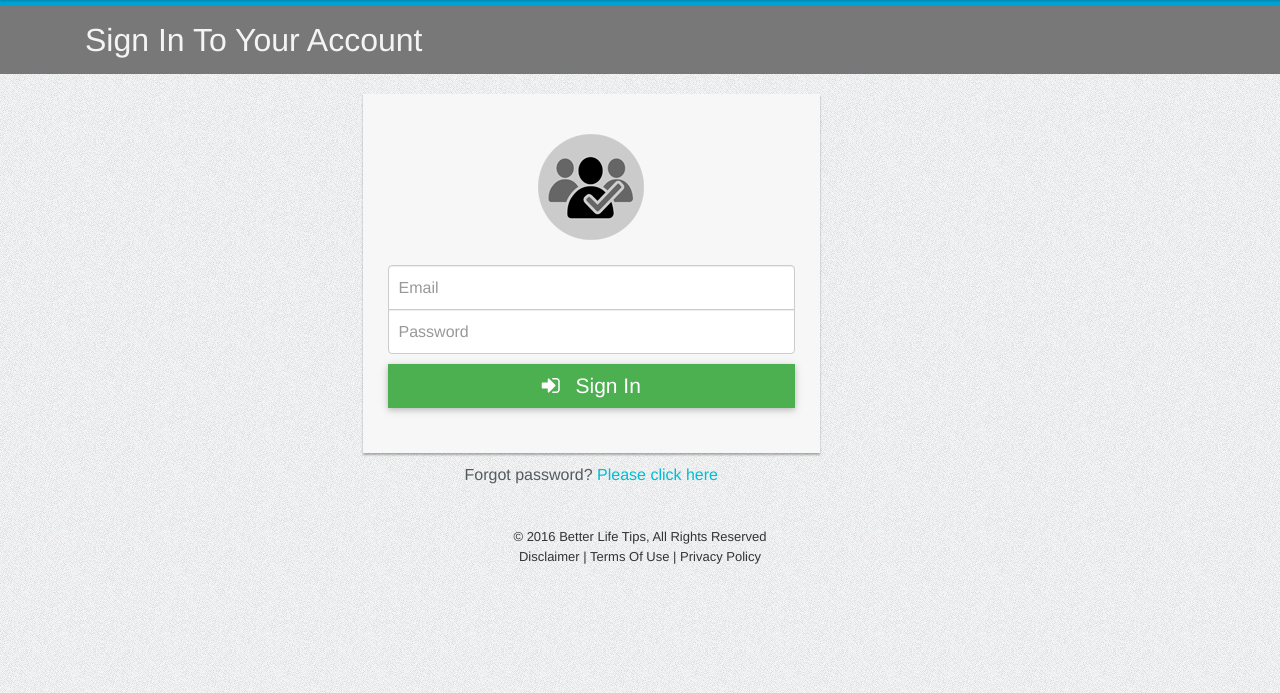
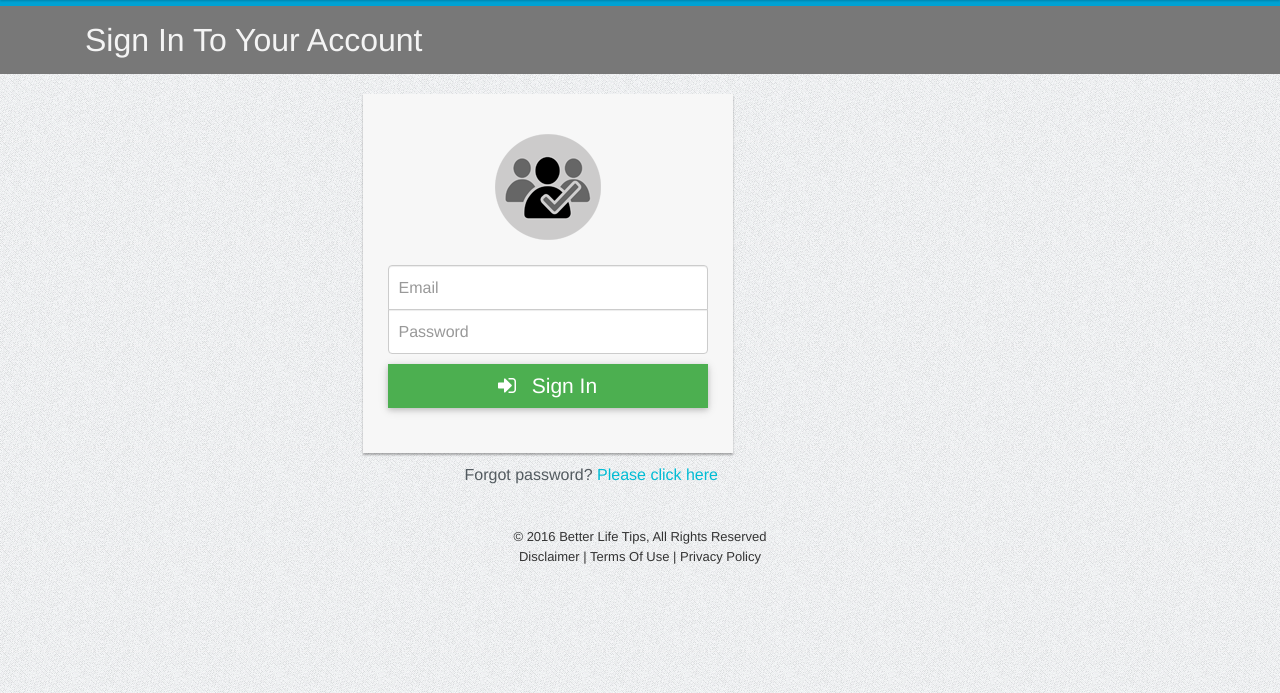
Before and after one commit to dimasalt/membership, a PHP site: template Views/Account/index.twig in a window 1280 px wide. Shown: the part 63-756 px from the top of the page. Run offline with PHP 8.4, Linux system fonts and the light colour scheme; the template is opened without the code that fills it, so the values that code supplies are empty; some libraries are stand-ins or nearby versions.

Commit message:
adjusted size of login form

```diff
--- a/Views/Account/index.twig
+++ b/Views/Account/index.twig
@@ -17,7 +17,7 @@
 <div class="container" id="login-panel">
     <div class="row">
         <div class="col-xs-12 col-sm-8 col-sm-offset-2 col-md-4 col-lg-5 col-lg-offset-3">
-            <div class="account-wall">
+            <div class="account-wall" style="width: 370px;">
                 <img src="/assets/images/members-login.png" class="center-block" alt="" />
 
                 <div class="alert alert-danger round-corners-none margin-top-15 margin-bottom-5" v-cloak v-show="alert.error">
```
